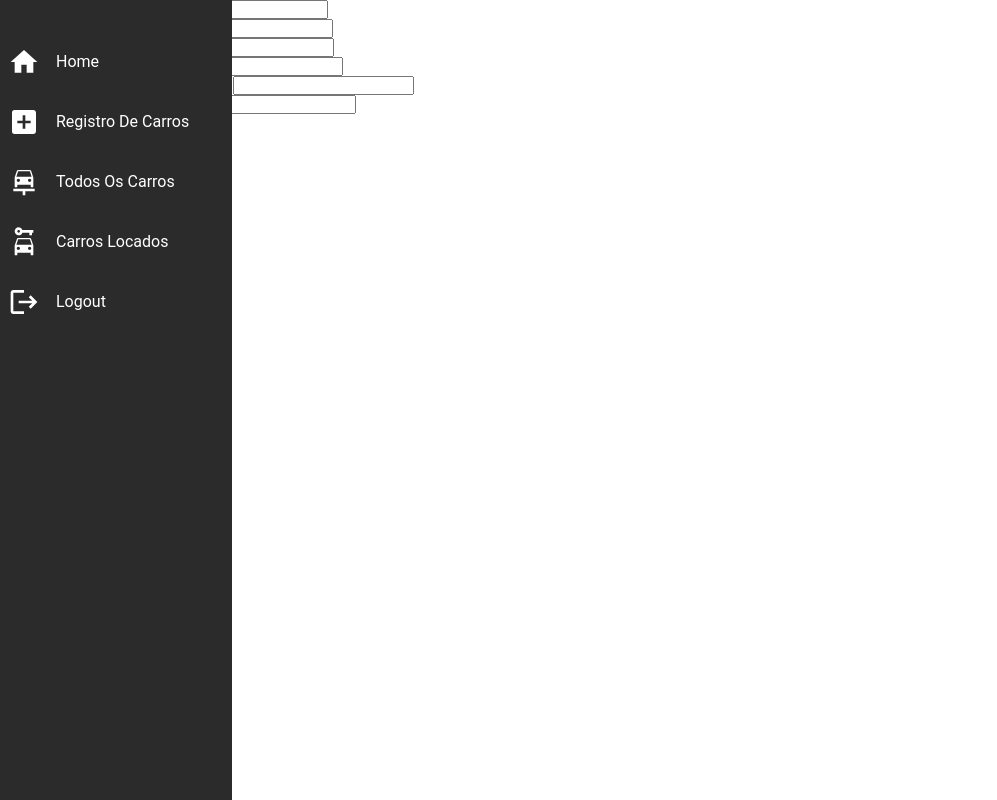
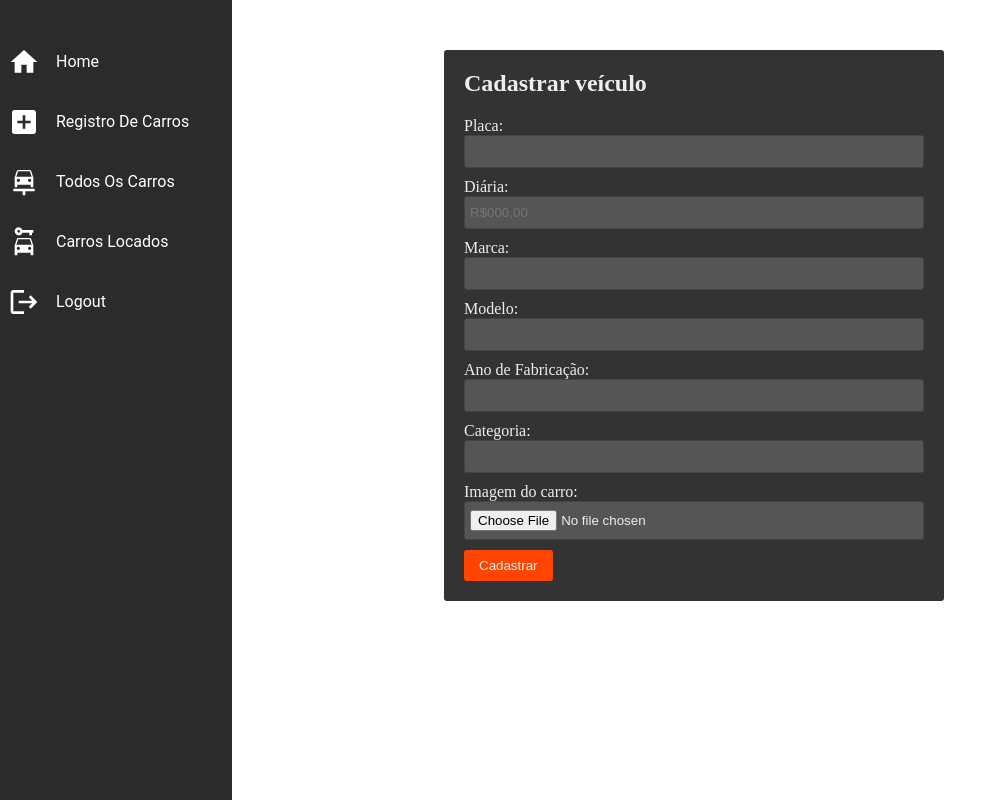
Before and after one commit to eliasfernandescout/jetcar-frontend, a React (Create React App) app: page / in a window 1280 px wide. Shown: the whole page, without its empty margins (0-997 px from the left). Built offline with nearby package versions, Linux system fonts and the light colour scheme.

Commit message:
feat: add toas and other functions

```diff
--- a/src/pages/home/Home.tsx
+++ b/src/pages/home/Home.tsx
@@ -1,5 +1,8 @@
 import React, { useState } from 'react'
 import { carRegistration } from 'services/car-registration.service'
+import { toast } from 'react-toastify'
+
+import * as S from './Home.style'
 
 function Home () {
   const [form, setForm] = useState({
@@ -8,19 +11,27 @@ function Home () {
     brand: '',
     model: '',
     year: '',
-    category: ''
-    // carImage: ''
+    category: '',
+    carImage: ''
   })
 
   const handleChange = (event: React.ChangeEvent<HTMLInputElement>) => {
     const inputName = event.target?.name
     const inputValue = event?.target?.value
 
+    const isFile = event.target.type === 'file'
+
+    if (isFile && event?.target?.files) {
+      const file = event?.target?.files[0]
+      const formData = { ...form, [inputName]: file }
+      return setForm(formData)
+    }
+
     const formData = { ...form, [inputName]: inputValue }
     setForm(formData)
   }
 
-  const handleSubmit = (event: React.FormEvent<HTMLFormElement>) => {
+  const handleSubmit = async (event: React.FormEvent<HTMLFormElement>): Promise<void> => {
     event.preventDefault()
     const formData = new FormData()
     formData.append('licensePlate', form.licensePlate)
@@ -30,15 +41,30 @@ function Home () {
     formData.append('year', form.year)
     formData.append('category', form.category)
 
-    const response = carRegistration(formData)
-    console.log(response)
+    const response = await carRegistration(formData)
+    if (response.status === 201) {
+      toast.success('Carro registrado com sucesso!')
+      setForm({
+        licensePlate: '',
+        dailyPrice: '',
+        brand: '',
+        model: '',
+        year: '',
+        category: '',
+        carImage: ''
+      })
+      return
+    }
+    toast.error('Algo deu errado, tente novamente.')
   }
 
   return (
-    <form onSubmit={handleSubmit}>
+
+    <S.Form onSubmit={handleSubmit}>
+      <S.FormTitle>Cadastrar veículo</S.FormTitle>
       <div>
         <label>Placa:</label>
-        <input
+        <S.Input
           type="text"
           id="licensePlate"
           name='licensePlate'
@@ -47,33 +73,33 @@ function Home () {
       </div>
       <div>
         <label>Diária:</label>
-        <input type="text" placeholder='R$000,00' id="dailyPrice" name='dailyPrice' value={form.dailyPrice} onChange={handleChange}/>
+        <S.Input type="text" placeholder='R$000,00' id="dailyPrice" name='dailyPrice' value={form.dailyPrice} onChange={handleChange}/>
       </div>
       <div>
         <label>Marca:</label>
-        <input type="text" id="brand" name='brand' value={form.brand} onChange={handleChange} />
+        <S.Input type="text" id="brand" name='brand' value={form.brand} onChange={handleChange} />
       </div>
       <div>
         <label>Modelo:</label>
-        <input type="text" id="model" name='model' value={form.model} onChange={handleChange} />
+        <S.Input type="text" id="model" name='model' value={form.model} onChange={handleChange} />
       </div>
       <div>
         <label>Ano de Fabricação:</label>
-        <input type="text" id="year" name='year' value={form.year} onChange={handleChange} />
+        <S.Input type="text" id="year" name='year' value={form.year} onChange={handleChange} />
       </div>
       <div>
         <label>Categoria:</label>
-        <input type="text" id="category" name='category' value={form.category} onChange={handleChange} />
+        <S.Input type="text" id="category" name='category' value={form.category} onChange={handleChange} />
       </div>
-      {/* <div>
+      <div>
         <label>Imagem do carro:</label>
-        <input type="file" id="carImage" name='carImage' value={form.carImage} onChange={handleChange} />
-      </div> */}
-      <button>
+        <S.Input type="file" id="carImage" name='carImage' value={form.carImage} onChange={handleChange} />
+      </div>
+      <S.Button>
         Cadastrar
-      </button>
+      </S.Button>
+    </S.Form>
 
-    </form>
   )
 }
 
```
